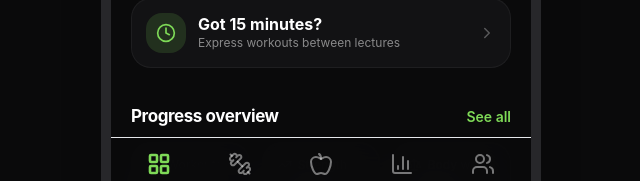
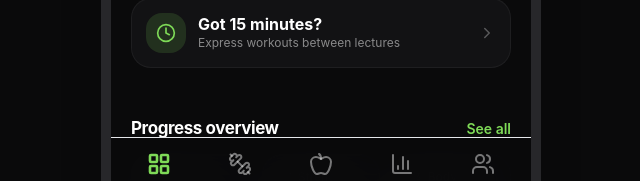
Before and after one commit to Zaggy887/SHO-App, a React (Vite) app: page / in a window 1280 px wide. Shown: the part 710-891 px from the top of the page, without its empty margins (319-959 px from the left). Built offline with nearby package versions, Linux system fonts and the light colour scheme.

Commit message:
Update section title spacing

```diff
--- a/src/screens/Dashboard.tsx
+++ b/src/screens/Dashboard.tsx
@@ -160,7 +160,7 @@ export default function Dashboard() {
 
 function Section({ title, action, onAction }: { title: string; action: string; onAction: () => void }) {
   return (
-    <div className="mb-3 mt-9 flex items-center justify-between">
+    <div className="mb-3 mt-12 flex items-center justify-between">
       <h2 className="section-title">{title}</h2>
       <button className="see-all" onClick={onAction}>{action}</button>
     </div>
```
